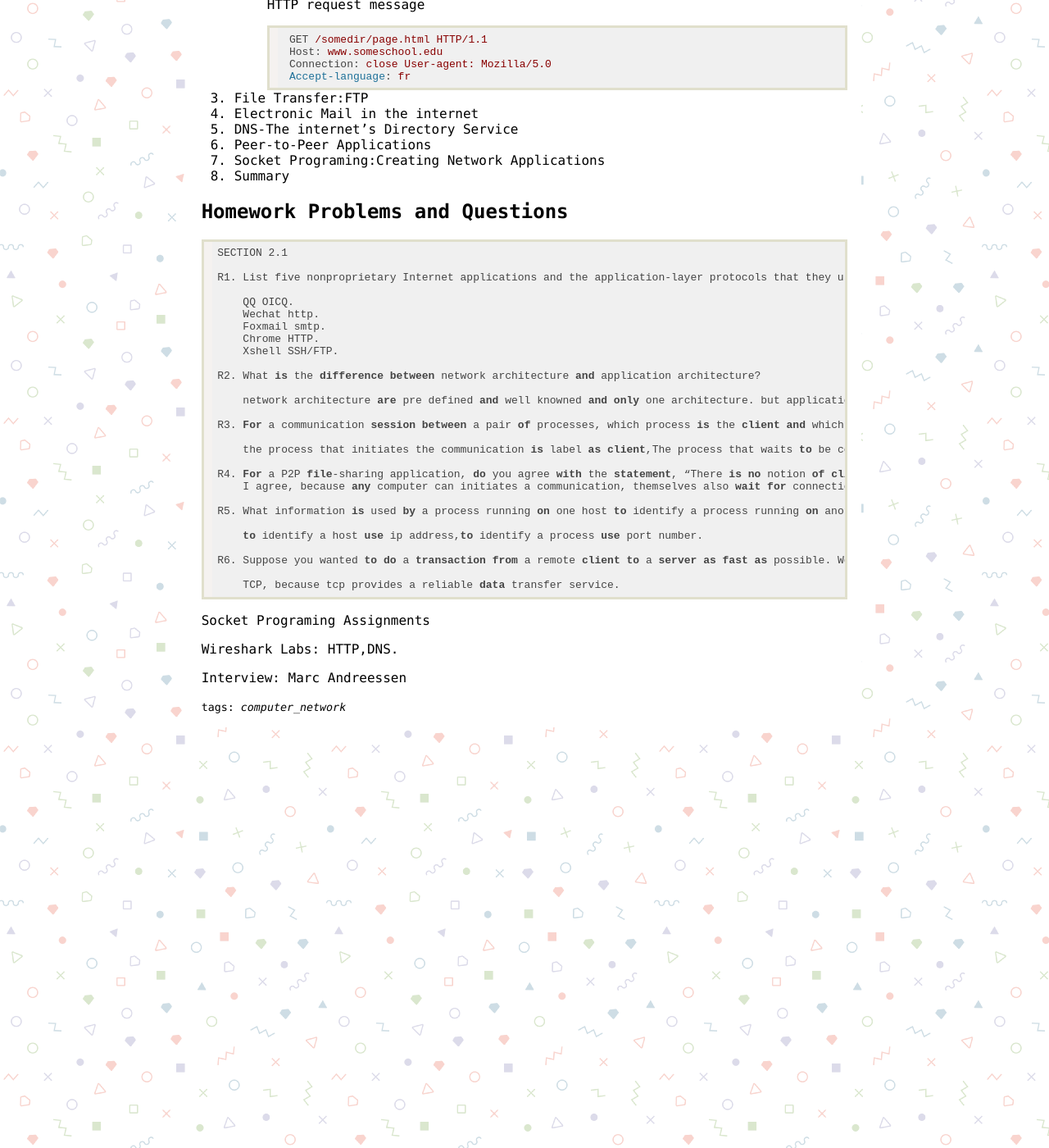
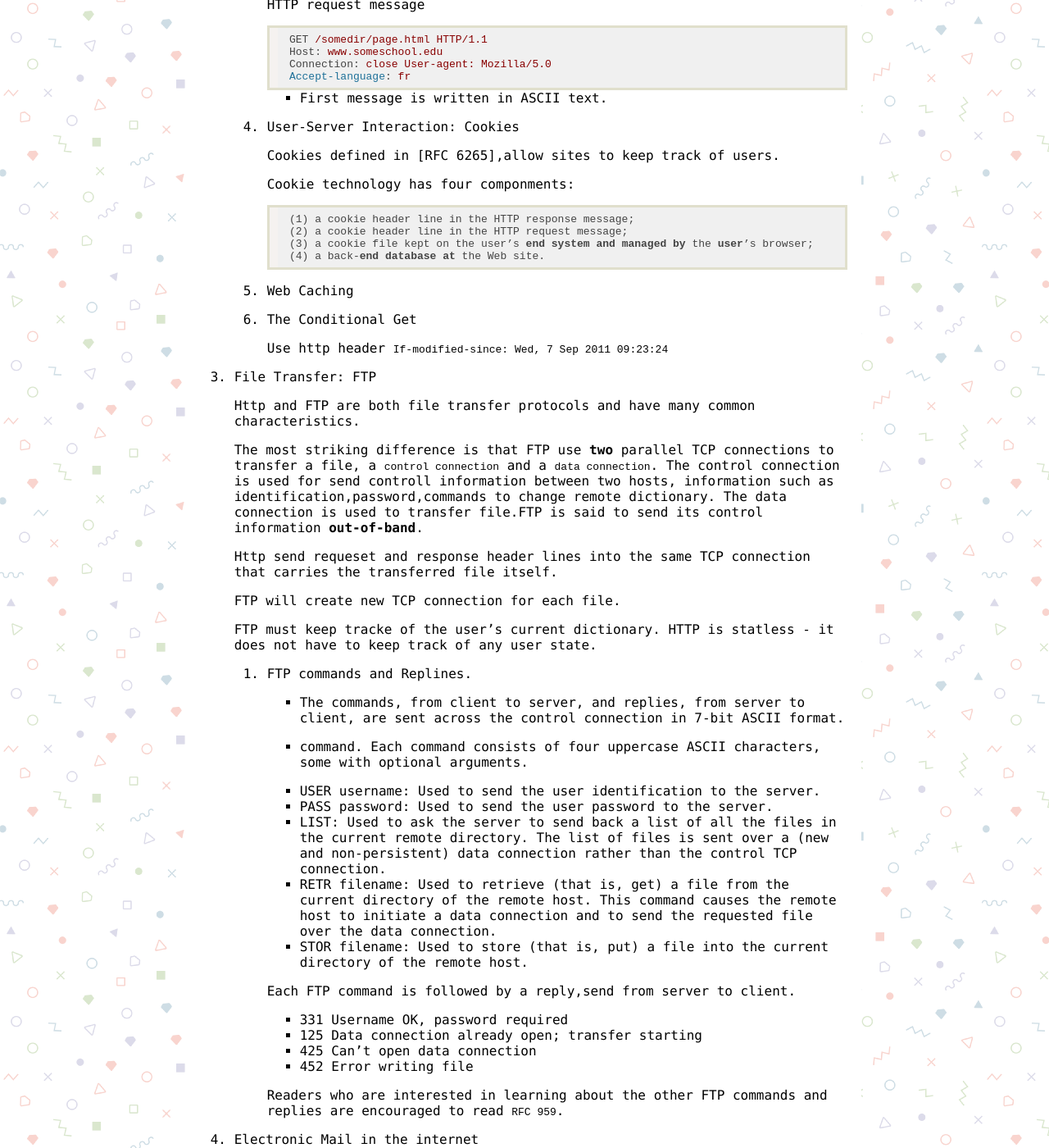
Before and after one commit to MannixSuo/docs, a Jekyll site: the page built from _posts/2019-10-16-Application Layer.md, in a window 1280 px wide and 1400 px high, scrolled down 3591 px. Shown: the whole window at 82% size. Built offline with Jekyll 4.4.1, drawn with Linux system fonts in a browser that asks for light colours; some of the changed text lies outside the part shown.

Commit message:
Update 2019-10-16-Application Layer.md

```diff
--- a/_posts/2019-10-16-Application Layer.md
+++ b/_posts/2019-10-16-Application Layer.md
@@ -150,7 +150,58 @@
             Connection: close User-agent: Mozilla/5.0
             Accept-language: fr
 
-3. File Transfer:FTP
+        * First message is written in ASCII text.
+
+    4. User-Server Interaction: Cookies
+
+        Cookies defined in [RFC 6265],allow sites to keep track of users.
+
+        Cookie technology has four componments:
+
+            (1) a cookie header line in the HTTP response message;
+            (2) a cookie header line in the HTTP request message;
+            (3) a cookie file kept on the user’s end system and managed by the user’s browser;
+            (4) a back-end database at the Web site.
+
+    5. Web Caching
+
+    6. The Conditional Get
+
+        Use http header `If-modified-since: Wed, 7 Sep 2011 09:23:24`
+
+3. File Transfer: FTP
+
+    Http and FTP are both file transfer protocols and have many common characteristics.
+
+    The most striking difference is that FTP use **two** parallel TCP connections to transfer a file, a `control connection` and a `data connection`.
+    The control connection is used for send controll information between two hosts, information such as identification,password,commands to change remote dictionary. The data connection is used to transfer file.FTP is said to send its control information **out-of-band**.
+
+    Http send requeset and response header lines into the same TCP connection that carries the transferred file itself.
+
+    FTP will create new TCP connection for each file.
+
+    FTP must keep tracke of the user's current dictionary. HTTP is statless - it does not have to keep track of any user state.
+
+    1. FTP commands and Replines.
+
+        * The commands, from client to server, and replies, from server to client, are sent across the control connection in 7-bit ASCII format.
+        * command. Each command consists of four uppercase ASCII characters, some with optional arguments.
+
+        * USER username: Used to send the user identification to the server.
+        * PASS password: Used to send the user password to the server.
+        * LIST: Used to ask the server to send back a list of all the files in the current remote directory. The list of files is sent over a (new and non-persistent) data connection rather than the control TCP connection.
+        * RETR filename: Used to retrieve (that is, get) a file from the current directory of the remote host. This command causes the remote host to initiate a data connection and to send the requested file over the data connection.
+        * STOR filename: Used to store (that is, put) a file into the current directory of the remote host.
+
+        Each FTP command is followed by a reply,send from server to client.
+
+        * 331 Username OK, password required
+        * 125 Data connection already open; transfer starting
+        * 425 Can’t open data connection
+        * 452 Error writing file
+
+        Readers who are interested in learning about the other FTP commands and replies are encouraged to read `RFC 959`.
+
 4. Electronic Mail in the internet
 5. DNS-The internet's Directory Service
 6. Peer-to-Peer Applications
@@ -188,6 +239,8 @@
 
         TCP, because tcp provides a reliable data transfer service.
 
+    SECTIONS 2.2–2.5
+
 Socket Programing Assignments
 
 Wireshark Labs: HTTP,DNS.
```
